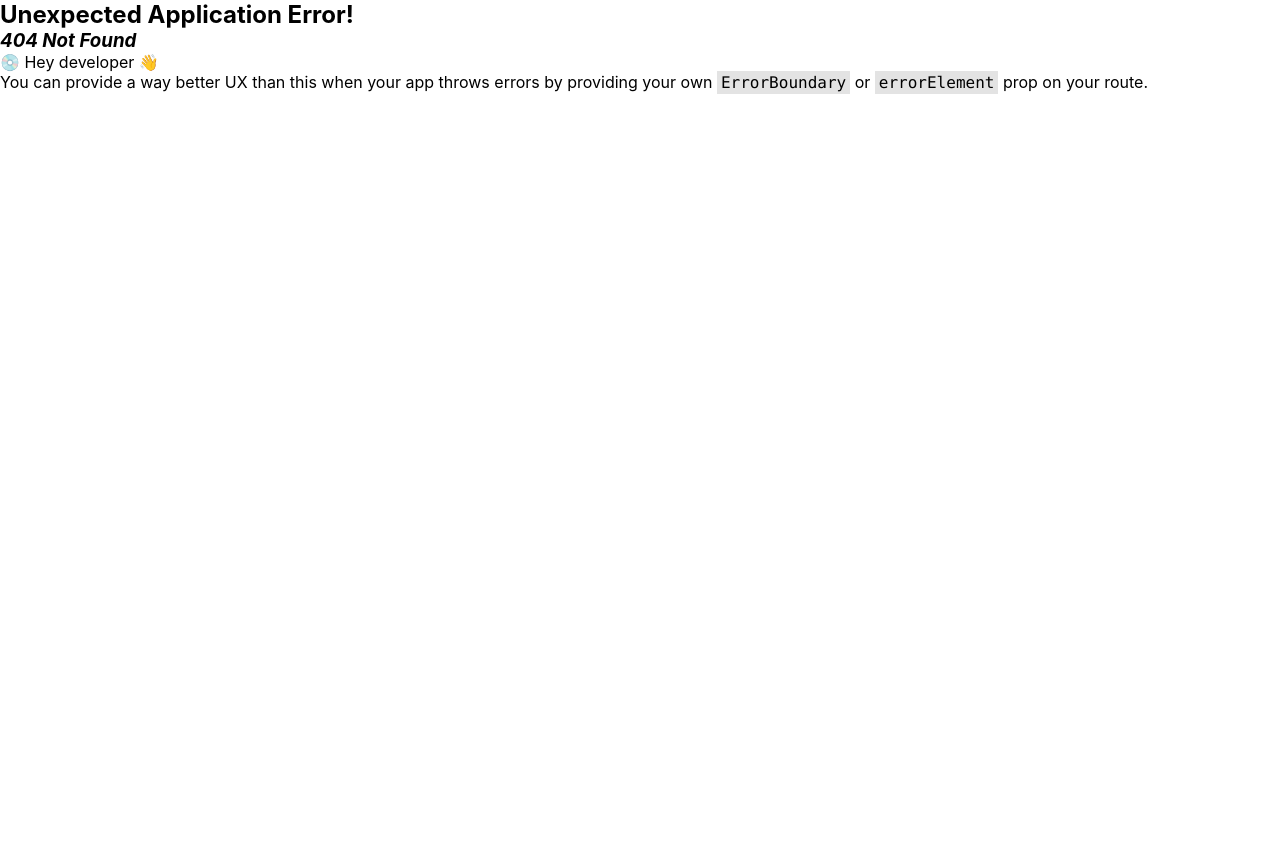
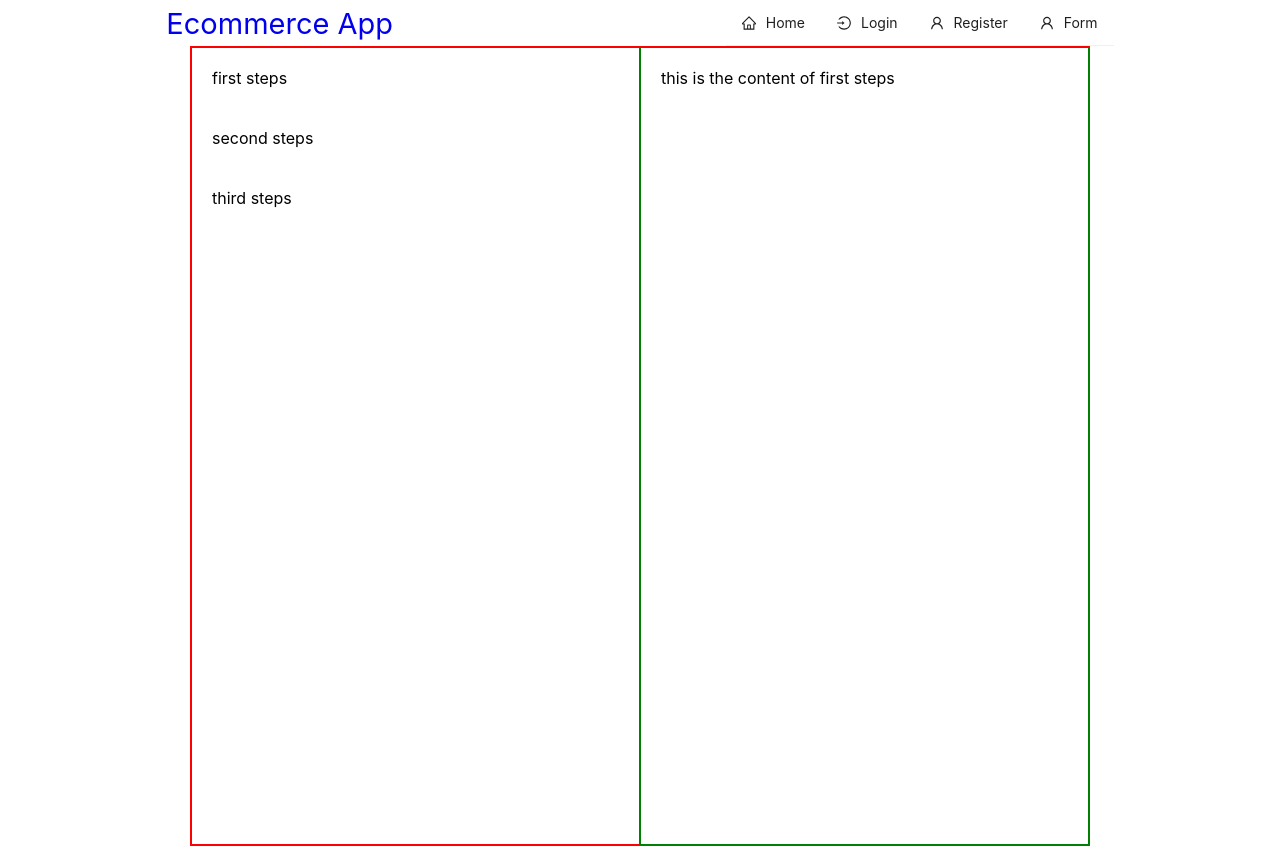
Before and after one commit to Bikramghimire/Marathon, a React (Create React App) app in the folder frontend/: page /tabs in a window 1280 px wide. Before the commit this address had no page. Before the commit the page ends 800 px from the top, so only its background shows below. Built offline with nearby package versions, Linux system fonts and the light colour scheme.

Commit message:
tabs without library

```diff
--- /dev/null
+++ b/frontend/src/pages/tabs/index.tsx
@@ -0,0 +1,69 @@
+import Item from "antd/es/list/Item";
+import React, { useState } from "react";
+import styled from "styled-components";
+
+const Container = styled.div`
+  max-width: 900px;
+  border: 1px solid red;
+  height: 100vh;
+  margin: 0px auto;
+  display: flex;
+`;
+
+const Tabbing = styled.div`
+  border: 1px solid red;
+  flex: 1;
+  & > p {
+    padding: 20px;
+  }
+`;
+
+const Content = styled.div`
+  border: 1px solid green;
+  flex: 1;
+  & > p {
+    padding: 20px;
+  }
+`;
+const tabbing = [
+  {
+    name: "first steps",
+    key: 1,
+    content: "this is the content of first steps",
+  },
+  {
+    name: "second steps",
+    key: 2,
+    content: "this is the content of second steps",
+  },
+  {
+    name: "third steps",
+    key: 3,
+    content: "this is the content of third steps",
+  },
+];
+const Tabs = () => {
+  const [activeKey, setActiveKey] = useState<number>(1);
+  return (
+    <Container>
+      <Tabbing>
+        {tabbing.map((item) => {
+          return (
+            <p key={item.key} onClick={() => setActiveKey(item.key)}>
+              {item.name}
+            </p>
+          );
+        })}
+      </Tabbing>
+      <Content>
+        {tabbing
+          .filter((item) => item.key === activeKey)
+          .map((item) => {
+            return <p key={item.key}>{item.content}</p>;
+          })}
+      </Content>
+    </Container>
+  );
+};
+
+export default Tabs;
--- a/frontend/src/routes/index.tsx
+++ b/frontend/src/routes/index.tsx
@@ -24,6 +24,7 @@ import Enchance from "../pages/enchance";
 import Moment from "../pages/moment";
 import Flex from "../pages/flex";
 import Reusable from "../pages/reusable";
+import Tabs from "../pages/tabs";
 
 export const router = createBrowserRouter(
   createRoutesFromElements(
@@ -44,6 +45,7 @@ export const router = createBrowserRouter(
         <Route path="/moment" element={<Moment />} />
         <Route path="/flex" element={<Flex></Flex>} />
         <Route path="/reusable" element={<Reusable />} />
+        <Route path="/tabs" element={<Tabs />} />
       </Route>
     </>
   )
```
